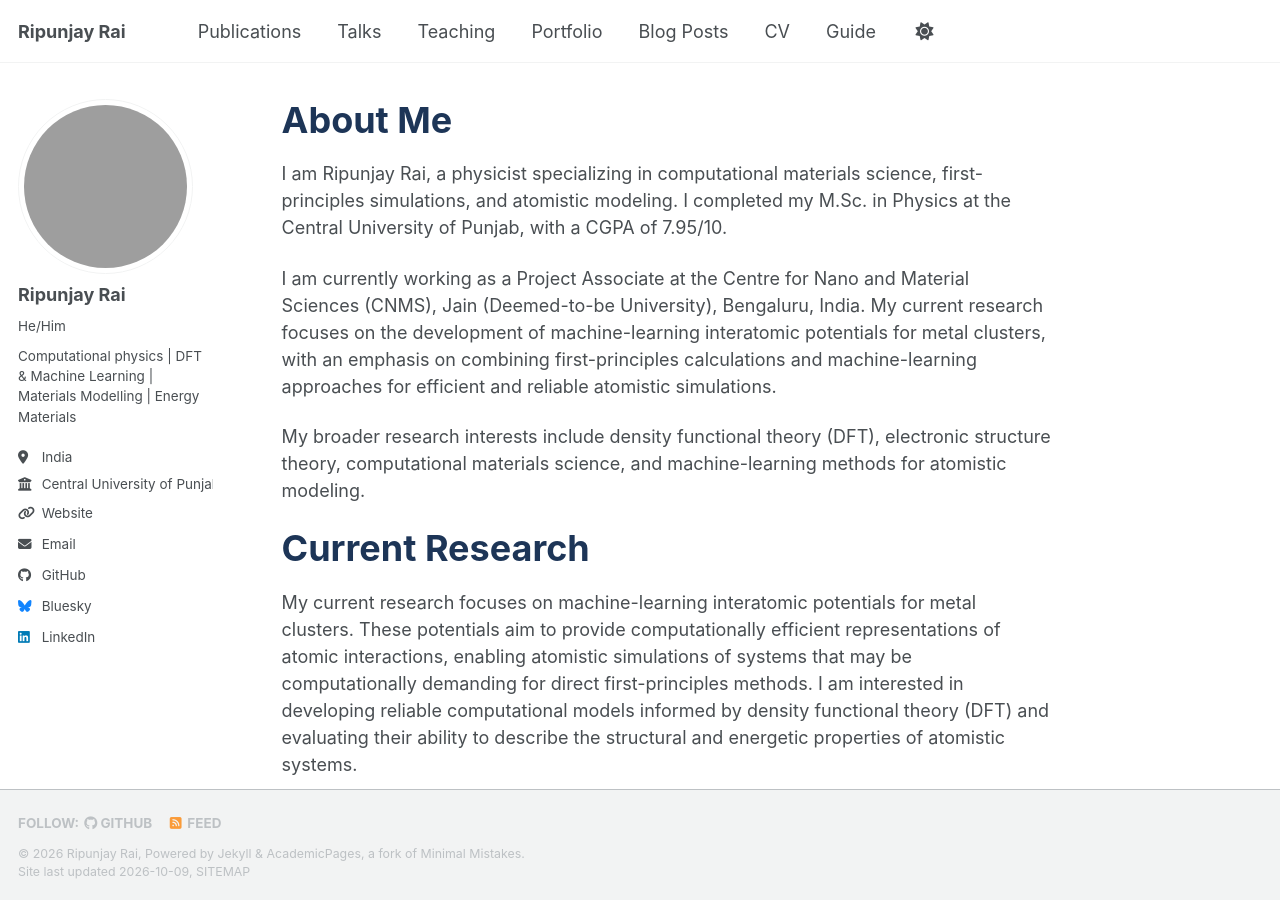
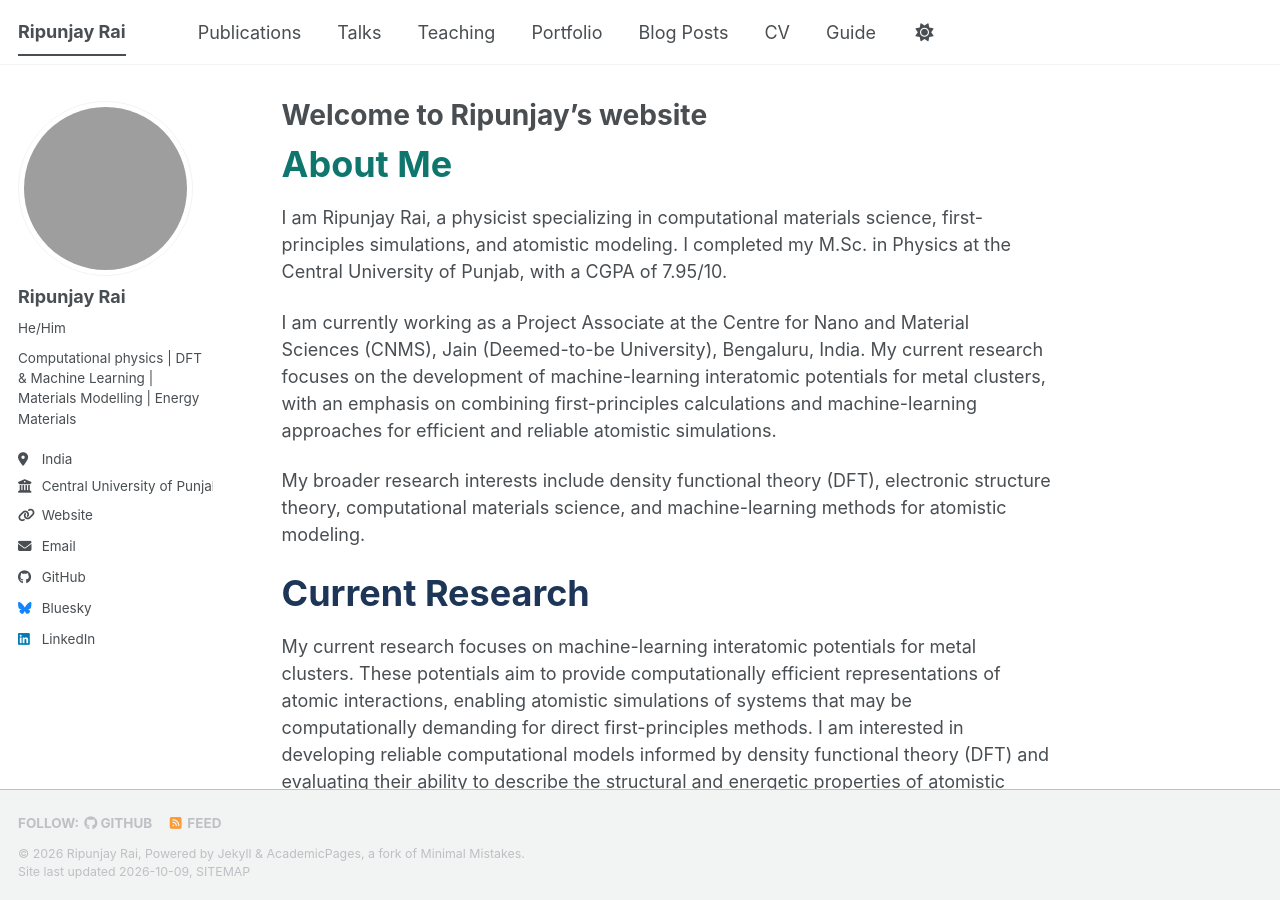
Before and after one commit to Ripunjay-Rai/ripunjayrai.github.io, a Jekyll site: the page built from _pages/about.md, in a window 1280 px wide and 900 px high. Built offline with Jekyll 4.4.1, drawn with Linux system fonts in a browser that asks for light colours; a style sheet for code colours, icons or effects is not loaded; grey boxes are pictures that could not be loaded.

Commit message:
Modify title and header color in about.md
Updated the title and header color in the about page.

```diff
--- a/_pages/about.md
+++ b/_pages/about.md
@@ -1,13 +1,13 @@
 ---
 permalink: /
-title: <h1 style="font-size: 36px; color: #0F766E;"> Welcome to Ripunjay's website </h1>
+title:  "Welcome to Ripunjay's website"
 author_profile: true
 redirect_from:
   - /about/
   - /about.html
 ---
 
-<h1 style="font-size: 36px; color: #1D3557;"> About Me </h1>
+<h1 style="font-size: 36px; color: #0F766E;"> About Me </h1>
 
 
 
```
